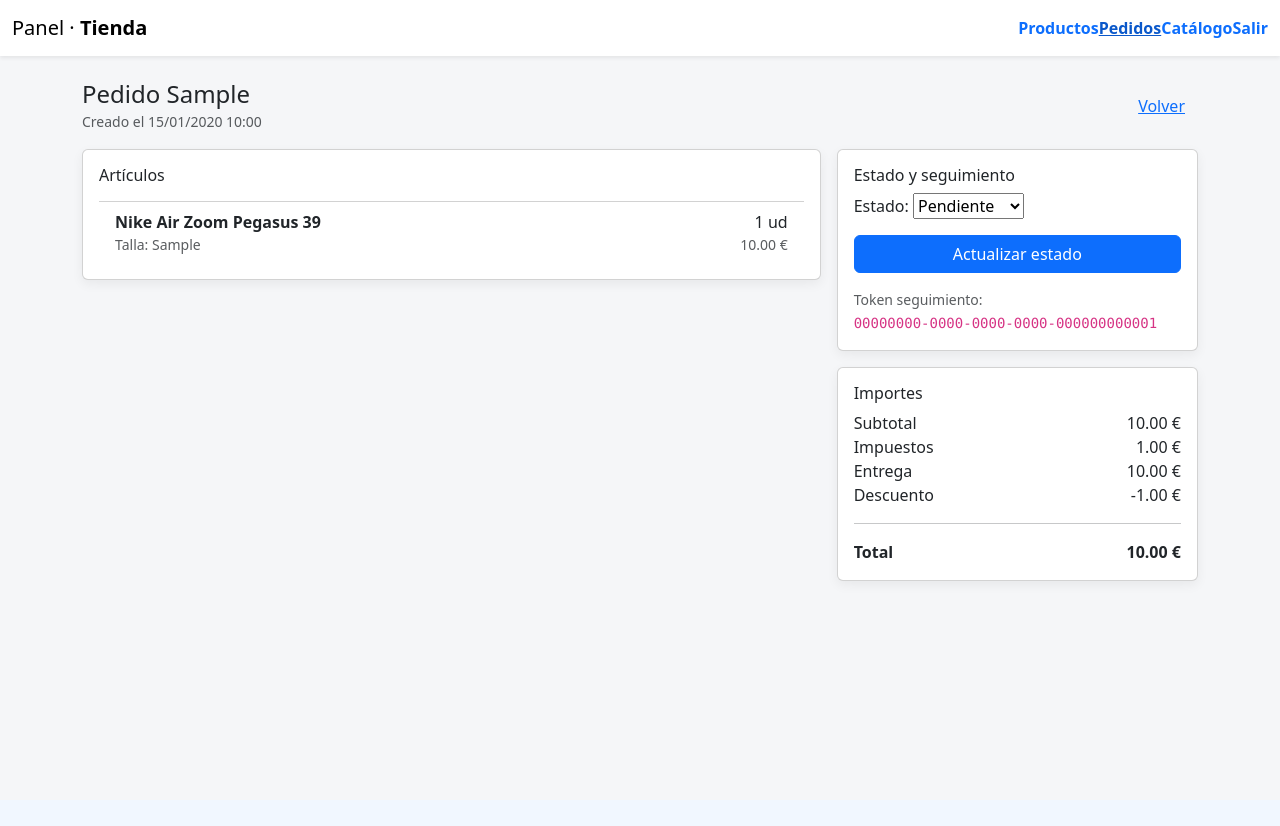
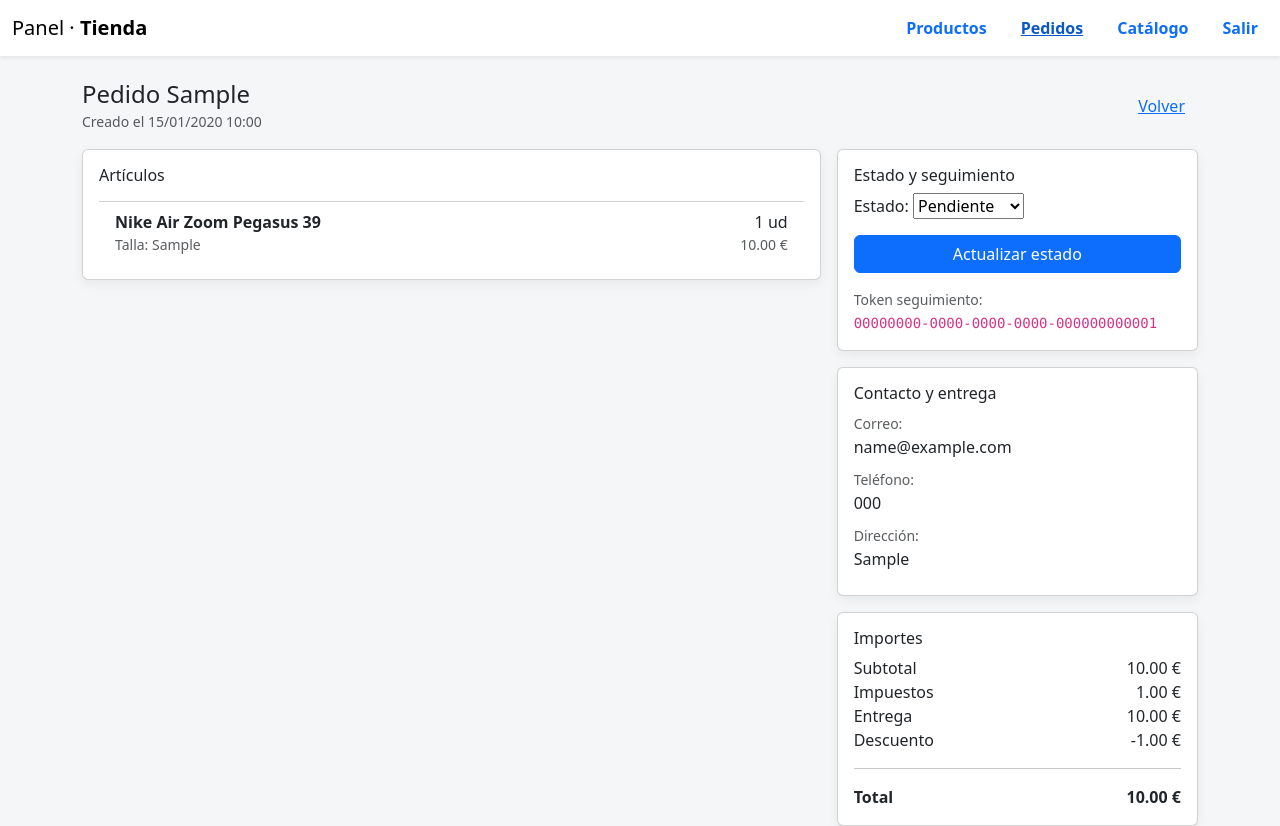
Before and after one commit to Urbano14/Tienda_Calzado, a Django app: page /panel/pedidos/1/ in a window 1280 px wide. Before the commit the page ends 587 px from the top, so only its background shows below. Run offline with Django 5.2, Linux system fonts and the light colour scheme; a user stored in the database is signed in; data comes from the database, SQL or seed files in the repository; tables that the repository leaves empty hold one stand-in row (values such as "Sample post").

Commit message:
feat: mejoras en la pantalla de administracion

```diff
--- a/templates/admin_panel/base.html
+++ b/templates/admin_panel/base.html
@@ -8,7 +8,8 @@
         body { background: #f5f6f8; }
         .navbar-brand span { font-weight: 700; }
         .card { box-shadow: 0 4px 12px rgba(0,0,0,0.06); }
-        .nav-panel a { font-weight: 600; color: #0d6efd; }
+        .nav-panel { gap: 14px; }
+        .nav-panel a { font-weight: 600; color: #0d6efd; padding: 6px 10px; }
         .nav-panel a.active { color: #0a58ca; text-decoration: underline; }
         .form-help { font-size: 0.875rem; color: #6c757d; }
     </style>
--- a/templates/admin_panel/pedido_detalle.html
+++ b/templates/admin_panel/pedido_detalle.html
@@ -45,6 +45,12 @@
                 <code style="word-break: break-all;">{{ pedido.tracking_token }}</code>
             </div>
         </div>
+        <div class="card p-3 mb-3">
+            <h2 class="h6">Contacto y entrega</h2>
+            <div class="mb-2"><span class="text-muted small">Correo:</span><br>{{ pedido.email_contacto|default:"-" }}</div>
+            <div class="mb-2"><span class="text-muted small">Teléfono:</span><br>{{ pedido.telefono|default:"-" }}</div>
+            <div class="mb-2"><span class="text-muted small">Dirección:</span><br>{{ pedido.direccion_envio|linebreaksbr }}</div>
+        </div>
         <div class="card p-3">
             <h2 class="h6">Importes</h2>
             <div class="d-flex justify-content-between"><span>Subtotal</span><span>{{ pedido.subtotal }} €</span></div>
--- a/templates/admin_panel/productos_list.html
+++ b/templates/admin_panel/productos_list.html
@@ -18,6 +18,7 @@
                     <th>Marca</th>
                     <th>Categoría</th>
                     <th>Stock</th>
+                    <th>Tallas</th>
                     <th>Destacado</th>
                     <th></th>
                 </tr>
@@ -29,6 +30,11 @@
                         <td>{{ producto.marca }}</td>
                         <td>{{ producto.categoria }}</td>
                         <td>{{ producto.stock }}</td>
+                        <td>
+                            {% for talla in producto.tallas.all %}
+                                {{ talla.talla }}{% if not forloop.last %}, {% endif %}
+                            {% empty %}-{% endfor %}
+                        </td>
                         <td>{% if producto.es_destacado %}Sí{% else %}No{% endif %}</td>
                         <td class="text-end">
                             <a class="btn btn-sm btn-outline-primary" href="{% url 'admin_panel:producto_editar' producto.pk %}">Editar</a>
```
